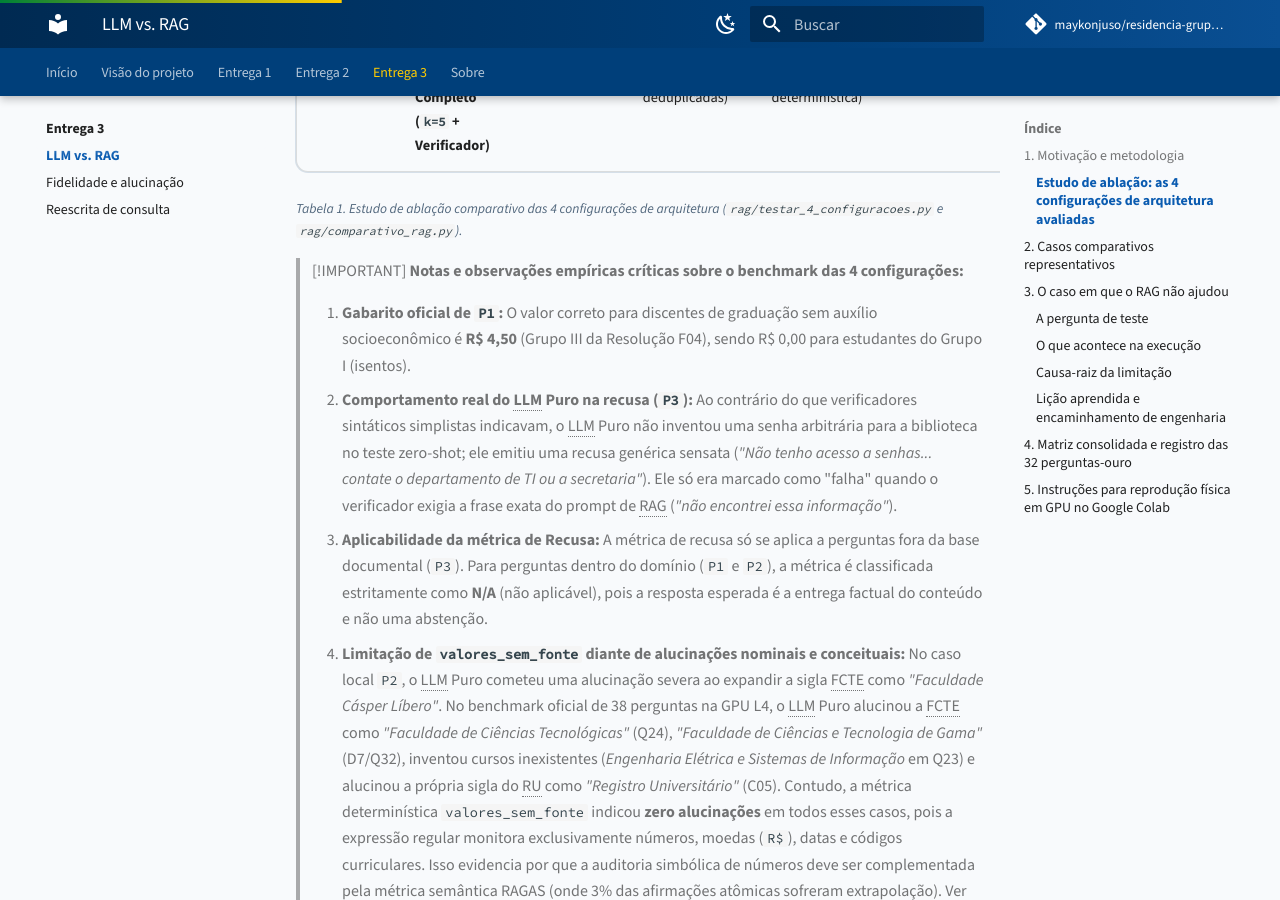
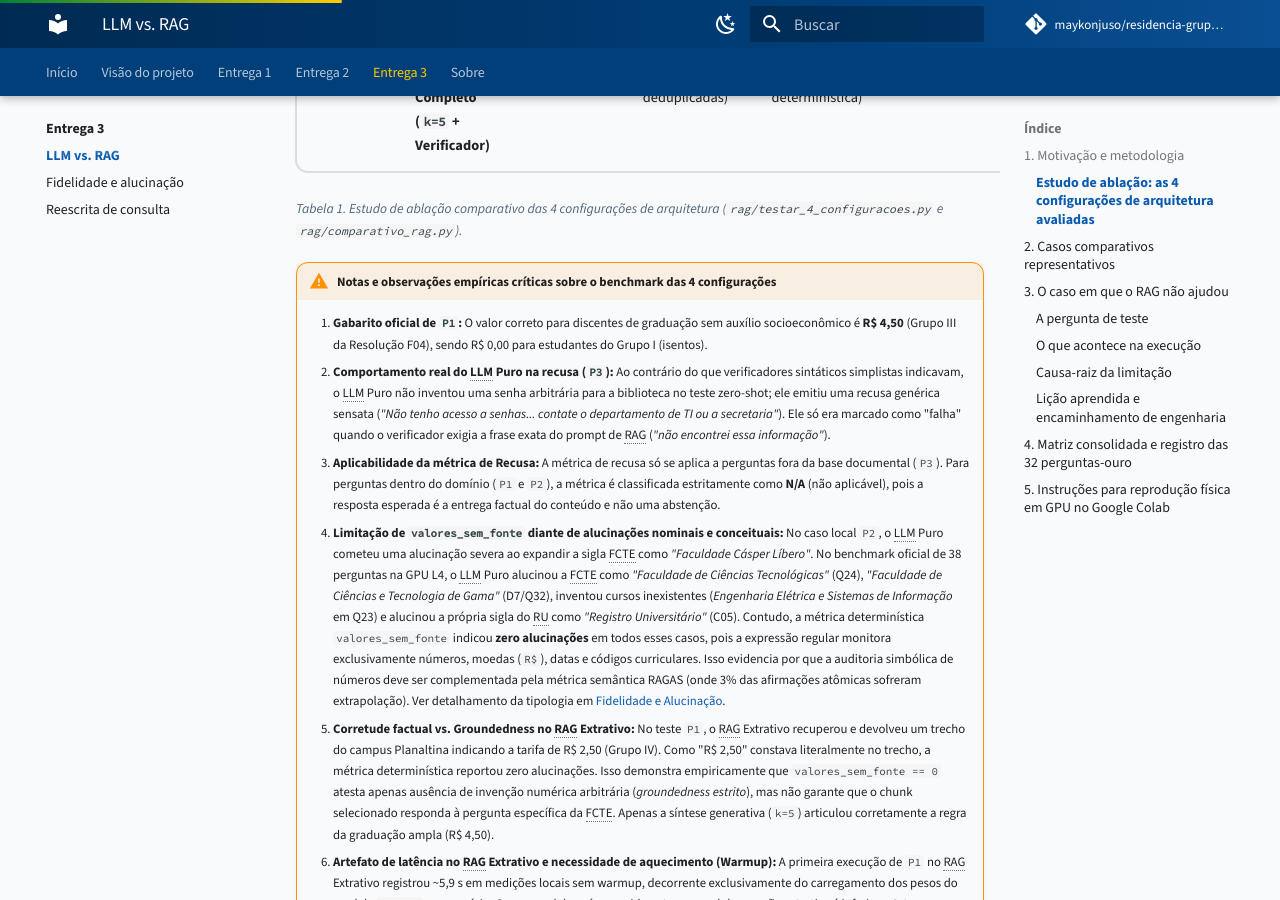
Before and after one commit to maykonjuso/residencia-grupo-4, an MkDocs documentation site: the page built from docs/entrega-3/llm-vs-rag.md, in a window 1280 px wide and 900 px high, scrolled down 1846 px. Built offline with MkDocs 1.6.1 and Material for MkDocs 9.7.7, drawn with Linux system fonts in a browser that asks for light colours; comment, search, counter and statistics services are not loaded.

Commit message:
fix(docs): convert GFM alert syntax to native MkDocs admonition syntax

```diff
--- a/docs/entrega-3/llm-vs-rag.md
+++ b/docs/entrega-3/llm-vs-rag.md
@@ -31,16 +31,14 @@ A **Tabela 1** resume o comportamento observado empiricamente em cada configura
 
 <p class="legenda">Tabela 1. Estudo de ablação comparativo das 4 configurações de arquitetura (<code>rag/testar_4_configuracoes.py</code> e <code>rag/comparativo_rag.py</code>).</p>
 
-> [!IMPORTANT]
-> **Notas e observações empíricas críticas sobre o benchmark das 4 configurações:**
->
-> 1. **Gabarito oficial de `P1`:** O valor correto para discentes de graduação sem auxílio socioeconômico é **R$ 4,50** (Grupo III da Resolução F04), sendo R$ 0,00 para estudantes do Grupo I (isentos).
-> 2. **Comportamento real do LLM Puro na recusa (`P3`):** Ao contrário do que verificadores sintáticos simplistas indicavam, o LLM Puro não inventou uma senha arbitrária para a biblioteca no teste zero-shot; ele emitiu uma recusa genérica sensata (*"Não tenho acesso a senhas... contate o departamento de TI ou a secretaria"*). Ele só era marcado como "falha" quando o verificador exigia a frase exata do prompt de RAG (*"não encontrei essa informação"*).
-> 3. **Aplicabilidade da métrica de Recusa:** A métrica de recusa só se aplica a perguntas fora da base documental (`P3`). Para perguntas dentro do domínio (`P1` e `P2`), a métrica é classificada estritamente como **N/A** (não aplicável), pois a resposta esperada é a entrega factual do conteúdo e não uma abstenção.
-> 4. **Limitação de `valores_sem_fonte` diante de alucinações nominais e conceituais:** No caso local `P2`, o LLM Puro cometeu uma alucinação severa ao expandir a sigla FCTE como *"Faculdade Cásper Líbero"*. No benchmark oficial de 38 perguntas na GPU L4, o LLM Puro alucinou a FCTE como *"Faculdade de Ciências Tecnológicas"* (Q24), *"Faculdade de Ciências e Tecnologia de Gama"* (D7/Q32), inventou cursos inexistentes (*Engenharia Elétrica e Sistemas de Informação* em Q23) e alucinou a própria sigla do RU como *"Registro Universitário"* (C05). Contudo, a métrica determinística `valores_sem_fonte` indicou **zero alucinações** em todos esses casos, pois a expressão regular monitora exclusivamente números, moedas (`R$`), datas e códigos curriculares. Isso evidencia por que a auditoria simbólica de números deve ser complementada pela métrica semântica RAGAS (onde 3% das afirmações atômicas sofreram extrapolação). Ver detalhamento da tipologia em [Fidelidade e Alucinação](fidelidade-e-alucinacao.md#tipologia-de-alucinacoes-e-transparencia-metodologica-analise-critica).
-> 5. **Corretude factual vs. Groundedness no RAG Extrativo:** No teste `P1`, o RAG Extrativo recuperou e devolveu um trecho do campus Planaltina indicando a tarifa de R$ 2,50 (Grupo IV). Como "R$ 2,50" constava literalmente no trecho, a métrica determinística reportou zero alucinações. Isso demonstra empiricamente que `valores_sem_fonte == 0` atesta apenas ausência de invenção numérica arbitrária (*groundedness estrito*), mas não garante que o chunk selecionado responda à pergunta específica da FCTE. Apenas a síntese generativa (`k=5`) articulou corretamente a regra da graduação ampla (R$ 4,50).
-> 6. **Artefato de latência no RAG Extrativo e necessidade de aquecimento (Warmup):** A primeira execução de `P1` no RAG Extrativo registrou ~5,9 s em medições locais sem warmup, decorrente exclusivamente do carregamento dos pesos do modelo `bge-m3` na memória. Com o modelo pré-aquecido, o tempo real de geração extrativa é inferior a 0,1 s.
-> 7. **Deduplicação de fontes:** O mecanismo de citação foi aprimorado para deduplicar fontes (`dict.fromkeys`), evitando inflar a contagem quando múltiplos chunks pertencem ao mesmo documento normativo (`F04, F04, F03` passa a reportar 2 documentos distintos).
+!!! warning "Notas e observações empíricas críticas sobre o benchmark das 4 configurações"
+    1. **Gabarito oficial de `P1`:** O valor correto para discentes de graduação sem auxílio socioeconômico é **R$ 4,50** (Grupo III da Resolução F04), sendo R$ 0,00 para estudantes do Grupo I (isentos).
+    2. **Comportamento real do LLM Puro na recusa (`P3`):** Ao contrário do que verificadores sintáticos simplistas indicavam, o LLM Puro não inventou uma senha arbitrária para a biblioteca no teste zero-shot; ele emitiu uma recusa genérica sensata (*"Não tenho acesso a senhas... contate o departamento de TI ou a secretaria"*). Ele só era marcado como "falha" quando o verificador exigia a frase exata do prompt de RAG (*"não encontrei essa informação"*).
+    3. **Aplicabilidade da métrica de Recusa:** A métrica de recusa só se aplica a perguntas fora da base documental (`P3`). Para perguntas dentro do domínio (`P1` e `P2`), a métrica é classificada estritamente como **N/A** (não aplicável), pois a resposta esperada é a entrega factual do conteúdo e não uma abstenção.
+    4. **Limitação de `valores_sem_fonte` diante de alucinações nominais e conceituais:** No caso local `P2`, o LLM Puro cometeu uma alucinação severa ao expandir a sigla FCTE como *"Faculdade Cásper Líbero"*. No benchmark oficial de 38 perguntas na GPU L4, o LLM Puro alucinou a FCTE como *"Faculdade de Ciências Tecnológicas"* (Q24), *"Faculdade de Ciências e Tecnologia de Gama"* (D7/Q32), inventou cursos inexistentes (*Engenharia Elétrica e Sistemas de Informação* em Q23) e alucinou a própria sigla do RU como *"Registro Universitário"* (C05). Contudo, a métrica determinística `valores_sem_fonte` indicou **zero alucinações** em todos esses casos, pois a expressão regular monitora exclusivamente números, moedas (`R$`), datas e códigos curriculares. Isso evidencia por que a auditoria simbólica de números deve ser complementada pela métrica semântica RAGAS (onde 3% das afirmações atômicas sofreram extrapolação). Ver detalhamento da tipologia em [Fidelidade e Alucinação](fidelidade-e-alucinacao.md#tipologia-de-alucinacoes-e-transparencia-metodologica-analise-critica).
+    5. **Corretude factual vs. Groundedness no RAG Extrativo:** No teste `P1`, o RAG Extrativo recuperou e devolveu um trecho do campus Planaltina indicando a tarifa de R$ 2,50 (Grupo IV). Como "R$ 2,50" constava literalmente no trecho, a métrica determinística reportou zero alucinações. Isso demonstra empiricamente que `valores_sem_fonte == 0` atesta apenas ausência de invenção numérica arbitrária (*groundedness estrito*), mas não garante que o chunk selecionado responda à pergunta específica da FCTE. Apenas a síntese generativa (`k=5`) articulou corretamente a regra da graduação ampla (R$ 4,50).
+    6. **Artefato de latência no RAG Extrativo e necessidade de aquecimento (Warmup):** A primeira execução de `P1` no RAG Extrativo registrou ~5,9 s em medições locais sem warmup, decorrente exclusivamente do carregamento dos pesos do modelo `bge-m3` na memória. Com o modelo pré-aquecido, o tempo real de geração extrativa é inferior a 0,1 s.
+    7. **Deduplicação de fontes:** O mecanismo de citação foi aprimorado para deduplicar fontes (`dict.fromkeys`), evitando inflar a contagem quando múltiplos chunks pertencem ao mesmo documento normativo (`F04, F04, F03` passa a reportar 2 documentos distintos).
 
 Para reproduzir a bateria comparativa localmente com o Ollama:
 
```
Also changed, not shown: docs/entrega-3/fidelidade-e-alucinacao.md (+2 -2 lines).
